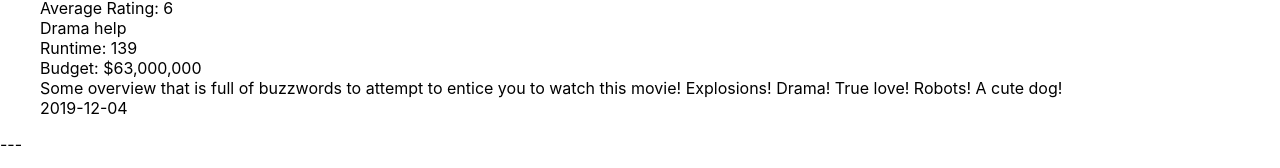
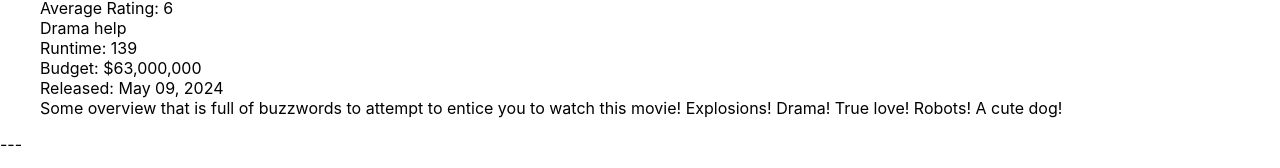
Before and after one commit to moth-dust/RT-Zach-Gwyneth, a React (Create React App) app: page / in a window 1280 px wide. Shown: the part 372-540 px from the top of the page. Built offline with nearby package versions, Linux system fonts and the light colour scheme.

Commit message:
feat: Will change release date into a component wherein the date is formatted.

```diff
--- /dev/null
+++ b/src/Moviedetails/FormattedDate.js
@@ -0,0 +1,8 @@
+function FormattedDate({date}){
+    let toFormat = Date(date)
+    toFormat = toFormat.split(' ').slice(1,4)
+    toFormat[1] = toFormat[1]+','
+
+    return (<li>Released: {toFormat.join(' ')}</li>)
+}
+export default FormattedDate;
--- a/src/Moviedetails/Moviedetails.js
+++ b/src/Moviedetails/Moviedetails.js
@@ -1,4 +1,5 @@
 import Budget from './Budget'
+import FormattedDate from './FormattedDate'
 import Genres from './Genres'
 import './Moviedetails.css'
 function Moviedetails({updateId, movie}){
@@ -15,8 +16,9 @@ function Moviedetails({updateId, movie}){
             <Genres genres= {_movie.genres}/>
             <li>Runtime: {_movie.runtime}</li>
             <Budget budget= {_movie.budget}/>
+            <FormattedDate date = {_movie.release_date}/>
             <li>{_movie.overview}</li>
-            <li>{_movie.release_date}</li>
+
         </ul>
     </article>)
 };
```
